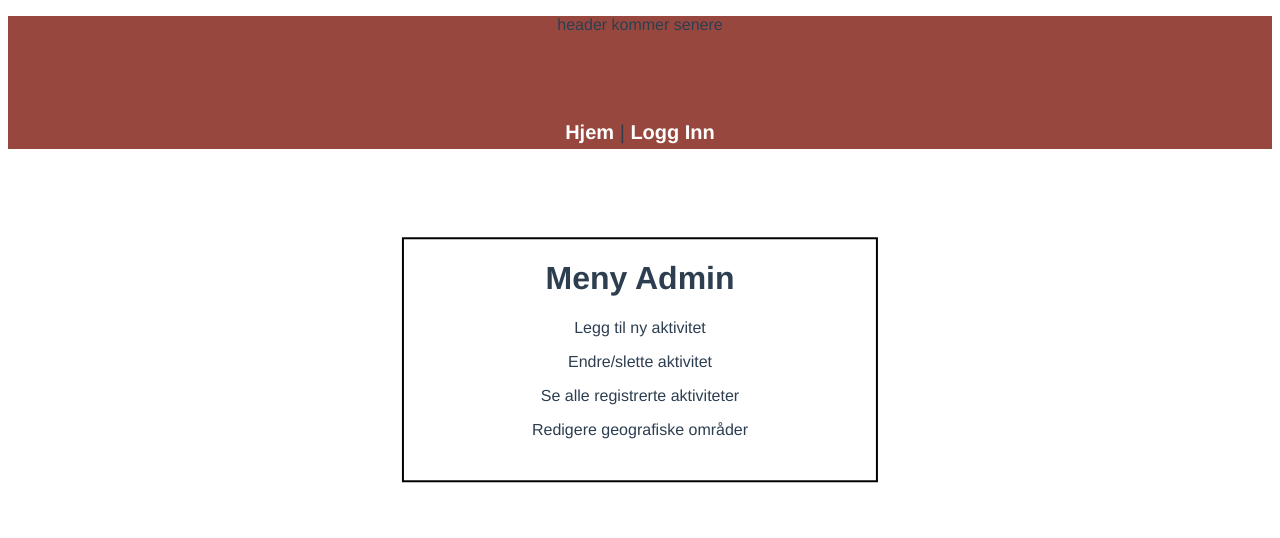
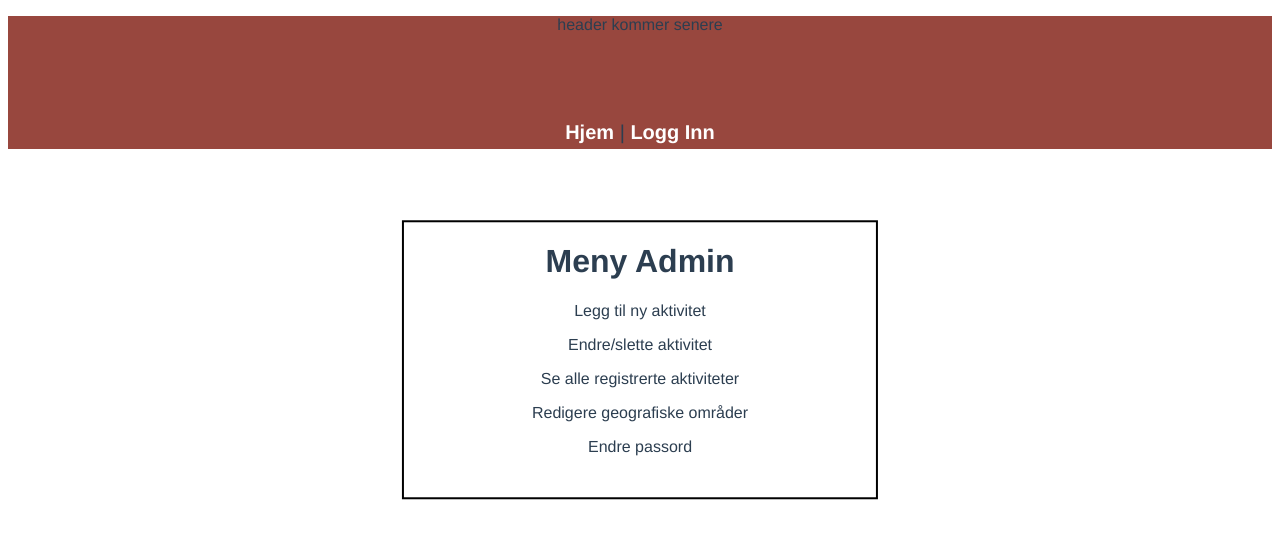
Before and after one commit to h579668/Bachelor, a Vue app in the folder trymes-nettside/: page /#/admenu in a window 1280 px wide. Shown: the top 538 px of the page. Built offline with nearby package versions, Linux system fonts and the light colour scheme.

Commit message:
La til endre passord

```diff
--- a/trymes-nettside/src/components/AdMenu.vue
+++ b/trymes-nettside/src/components/AdMenu.vue
@@ -7,6 +7,7 @@
       <p>Endre/slette aktivitet</p>
       <p>Se alle registrerte aktiviteter</p>
       <p>Redigere geografiske områder</p>
+      <p>Endre passord</p>
     </form>
   </div>
 </template>
```
